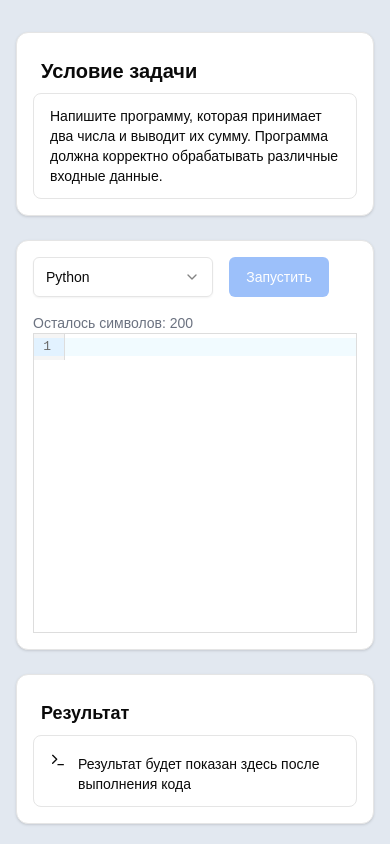
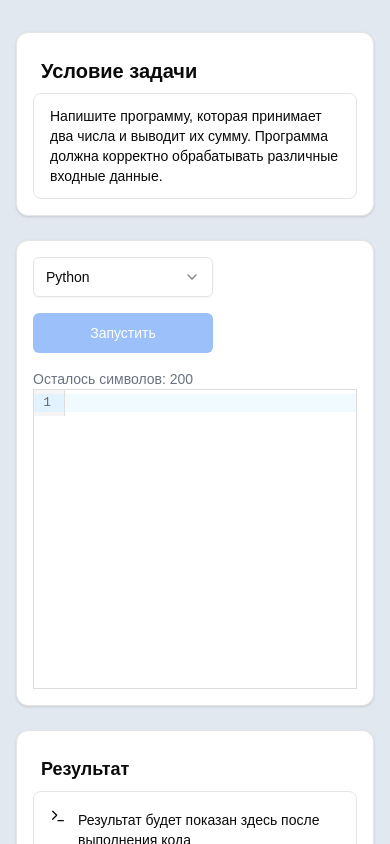
Before and after one commit to prot-alx/online_code_editor, a Next.js app: page / in a window 390 px wide. Shown: the top 844 px of the page. Built offline with nearby package versions, Linux system fonts and the light colour scheme.

Commit message:
editor controls some adaptive desing added

```diff
--- a/src/app/components/editor/EditorControls.tsx
+++ b/src/app/components/editor/EditorControls.tsx
@@ -24,7 +24,7 @@
 }: Readonly<EditorControlsProps>) {
   return (
     <div className="space-y-4">
-      <div className="flex items-center gap-4">
+      <div className="flex flex-col gap-4 sm:flex-row sm:items-center">
         <LanguageSelector language={language} setLanguage={setLanguage} />
         <RunButton onExecute={onExecute} isLoading={isLoading} code={code} />
       </div>
--- a/src/app/components/features/RunButton.tsx
+++ b/src/app/components/features/RunButton.tsx
@@ -16,7 +16,7 @@
       onClick={onExecute}
       disabled={isLoading || isCodeEmpty}
       variant="default"
-      className="min-w-[100px]"
+      className="w-[180px]"
       aria-label="RunCode"
     >
       {isLoading ? (
```
